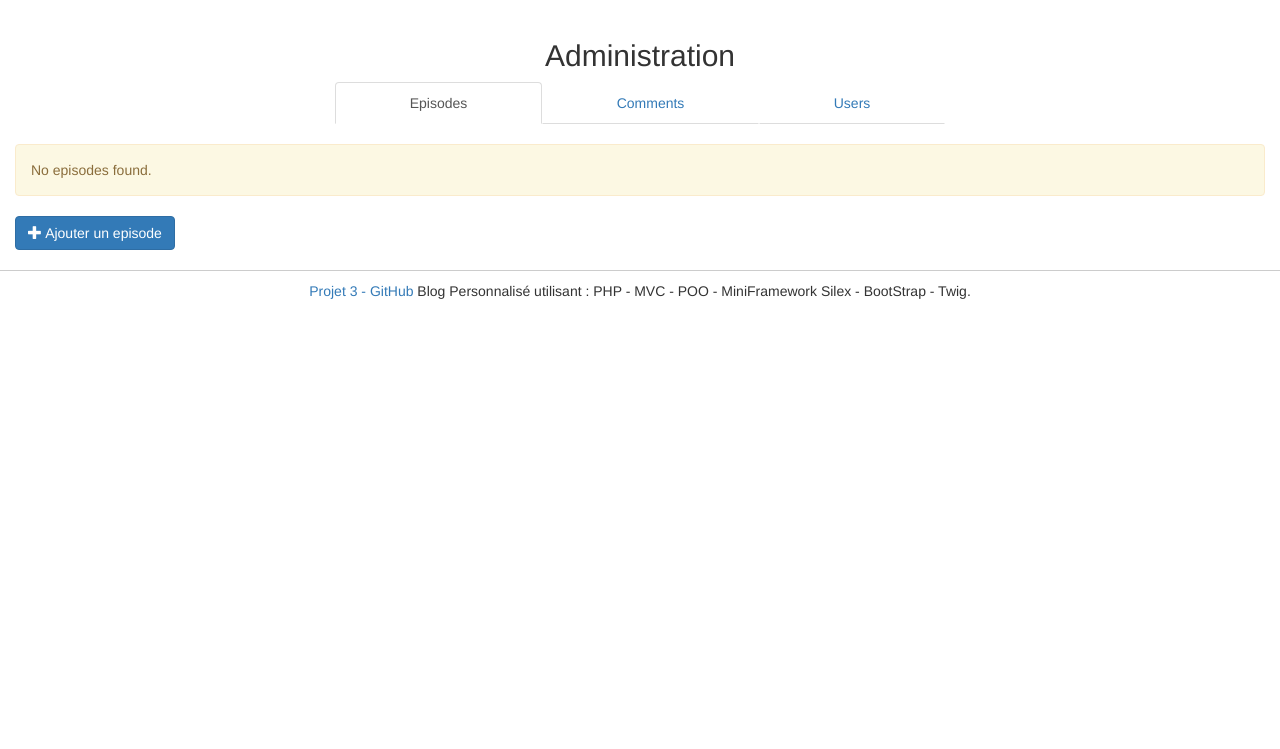
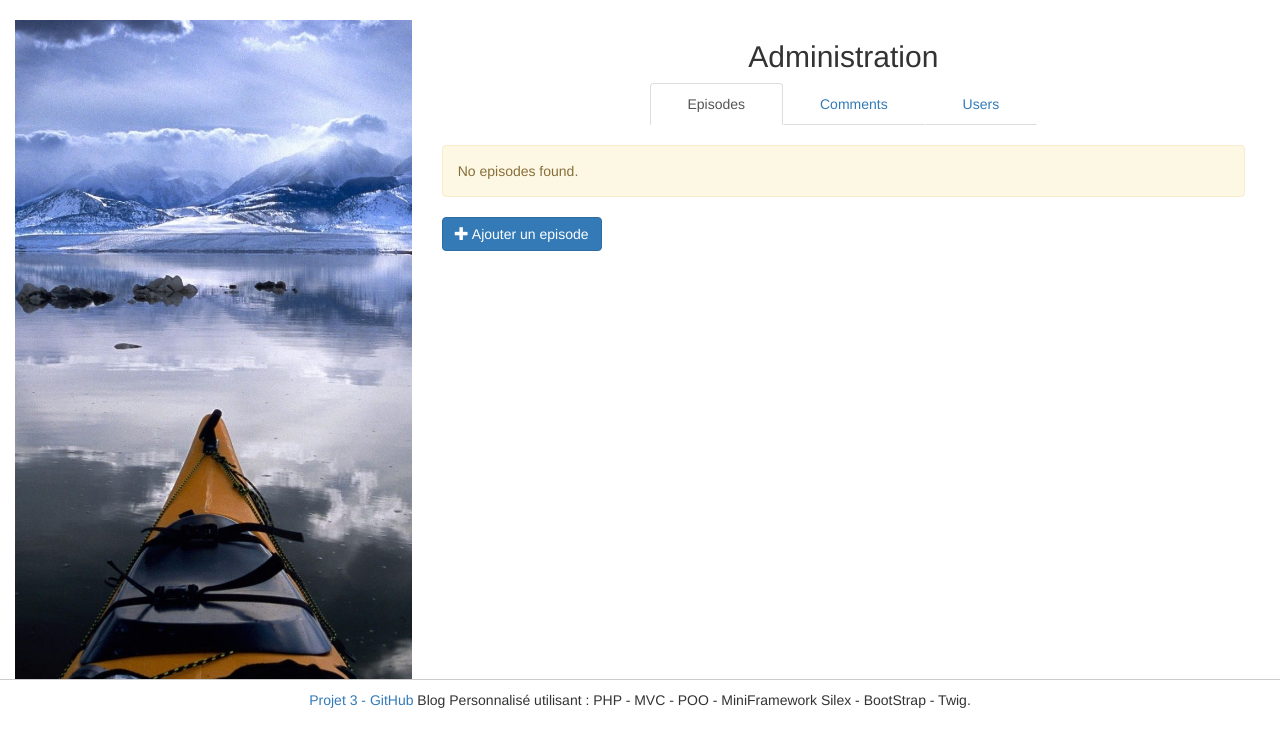
Before and after one commit to ArneoRA/Projet3, a PHP site: template views/admin.html.twig in a window 1280 px wide. Shown: the part 51-800 px from the top of the page. Run offline with PHP 8.4, Linux system fonts and the light colour scheme; the template is opened without the code that fills it, so the values that code supplies are empty; some libraries are stand-ins or nearby versions.

Commit message:
13eme Commit : Modification visuel : CSS, Vues

```diff
--- a/views/layout.html.twig
+++ b/views/layout.html.twig
@@ -1,16 +1,21 @@
 <!doctype html>
+
 <html>
+
 <head>
     <meta charset="utf-8">
     <meta http-equiv="X-UA-Compatible" content="IE=edge">
     <meta name="viewport" content="width=device-width, initial-scale=1">
     <link href="{{ asset('/lib/bootstrap/css/bootstrap.min.css') }}" rel="stylesheet">
     <link href="{{ asset('/css/projet3.css') }}" rel="stylesheet">
+    <link href="https://maxcdn.bootstrapcdn.com/font-awesome/4.3.0/css/font-awesome.min.css" rel="stylesheet">
     <title>Projet 3 - {% block title %}{% endblock %}</title>
 </head>
 
 <body>
     <div class="container-fluid">
+        <header class="row">
+            <div class="col-sm-12">
                 {# Cette partie gére le menu de navigation #}
                 <nav class="navbar navbar-default navbar-fixed-top navbar-inverse" role="navigation">
                     <div class="container">
@@ -50,13 +55,29 @@
                         </div>
                     </div>
                 </nav>
+            </div>
+        </header>
+
         {# Cette partie gére le corps de la page #}
-        <div class="content">
+        <div class="row">
+            <div class="col-sm-4">
+              <img src="{{ asset('/images/deco.jpg') }}" alt="page garde Roman" class="deco">
+            </div>
+            <div class="container-fluid">
+                <section class="col-sm-8">
+                    <div id="content">
                         {% block content %}
 
                         {% endblock %}
                     </div>
+                </section>
             </div>
+        </div>
+
+    </div>
+
+
+
 
     {# Cette partie gére le pied de page #}
     <footer class="footer">
--- a/web/css/projet3.css
+++ b/web/css/projet3.css
@@ -8,6 +8,10 @@ body {
     border-top: 1px solid #ccc;
     padding-top: 10px;
     text-align: center;
+}
+
+.deco{
+  width: 100%;
 }
 
 .contenu{
```
Also changed, not shown: README.md, web/images/404-ghost.jpg (added), web/images/deco.jpg (added). Lines whose indentation alone changed are shown as unchanged.
